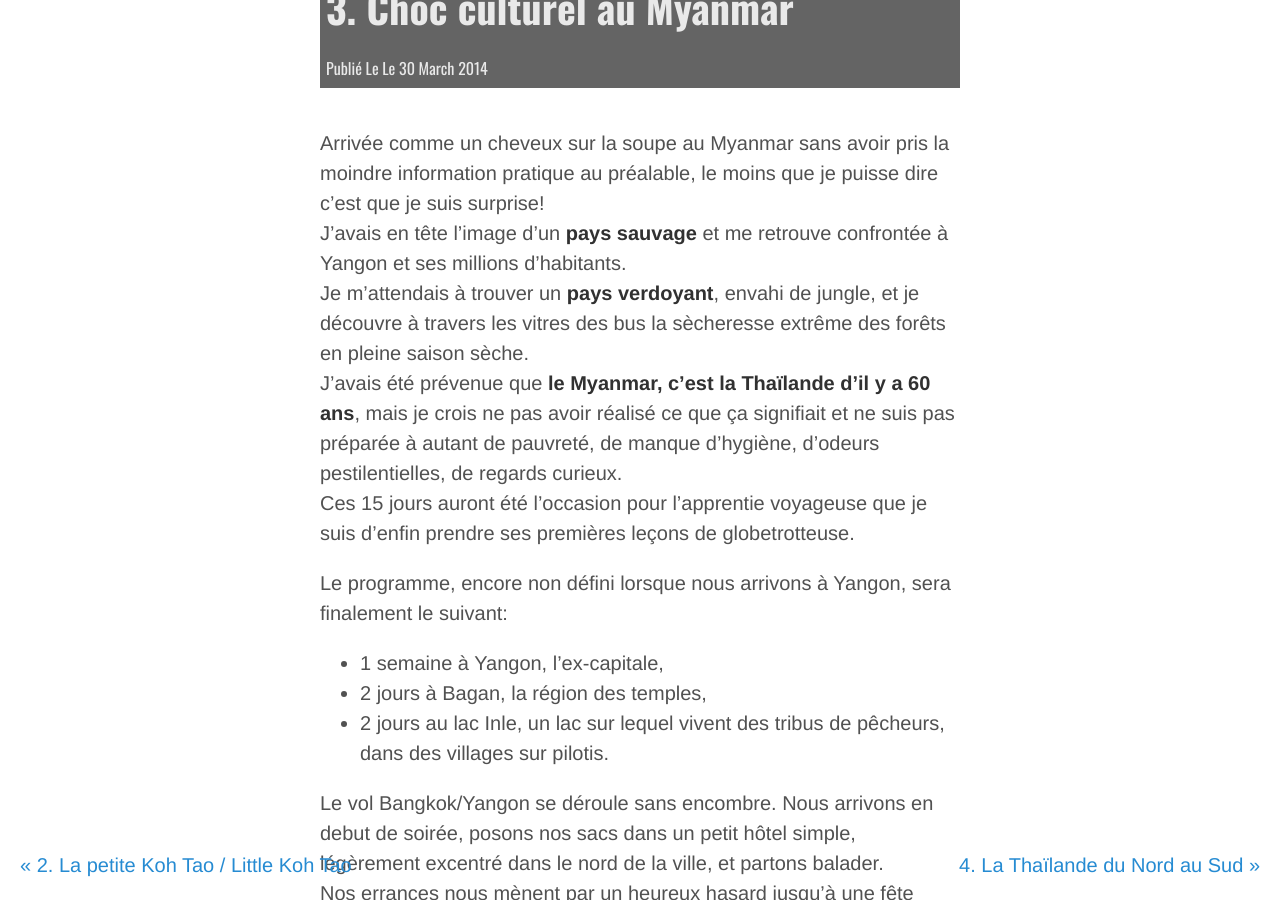
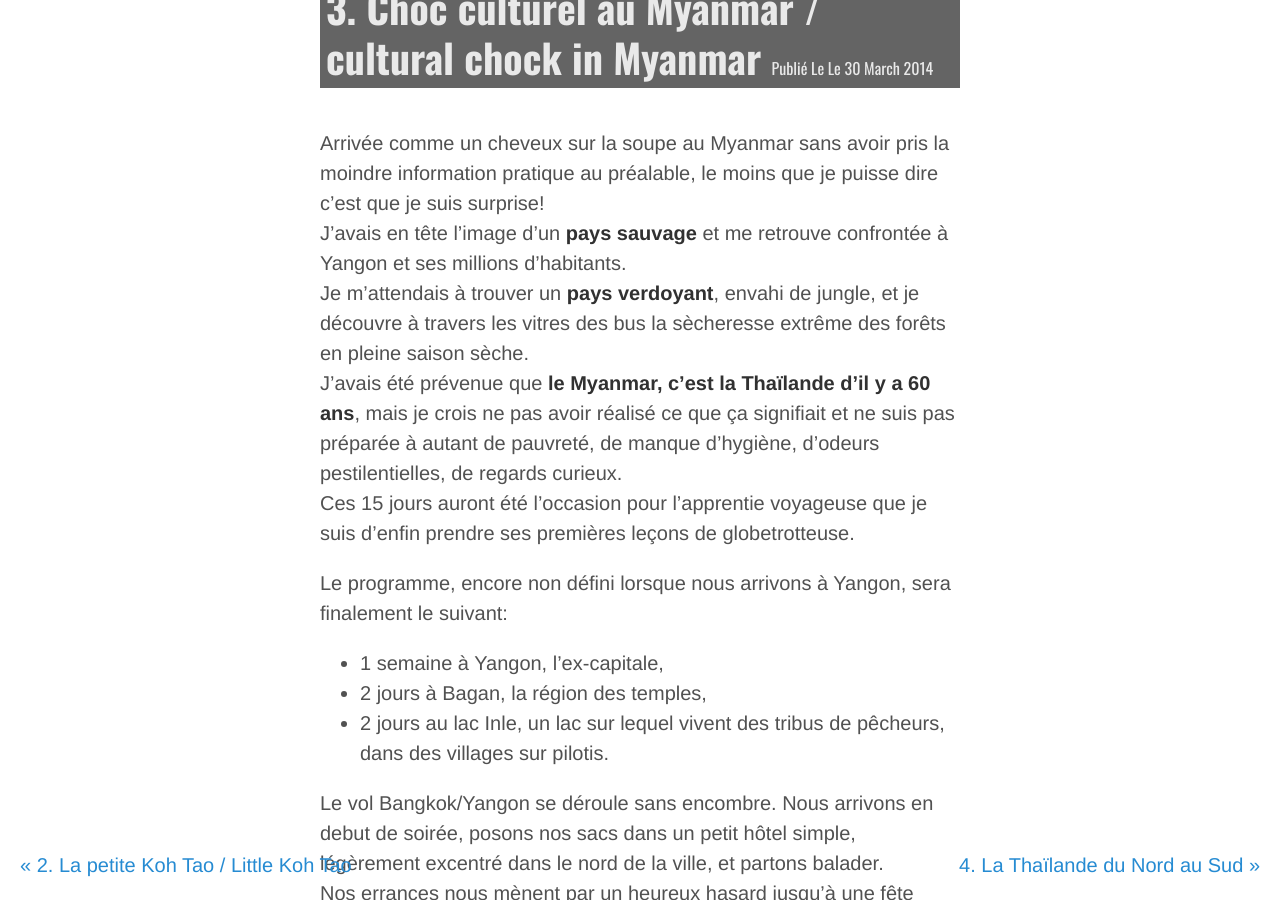
Before and after one commit to crossingborders/crossingborders.github.io, a Jekyll site: the page built from _posts/2014-03-30-Choc-culturel-Myanmar.md, in a window 1280 px wide and 900 px high. Built offline with Jekyll 4.4.1, drawn with Linux system fonts in a browser that asks for light colours; Markdown is read by kramdown in place of the engine named in the settings; some of the changed text lies outside the part shown.

Commit message:
Update 2014-03-30-Choc-culturel-Myanmar.md

```diff
--- a/_posts/2014-03-30-Choc-culturel-Myanmar.md
+++ b/_posts/2014-03-30-Choc-culturel-Myanmar.md
@@ -1,6 +1,6 @@
 ---
 layout: post
-title: "3. Choc culturel au Myanmar"
+title: "3. Choc culturel au Myanmar / cultural chock in Myanmar"
 zone: Myanmar
 photoset: "72157648248658149"
 places:
```
